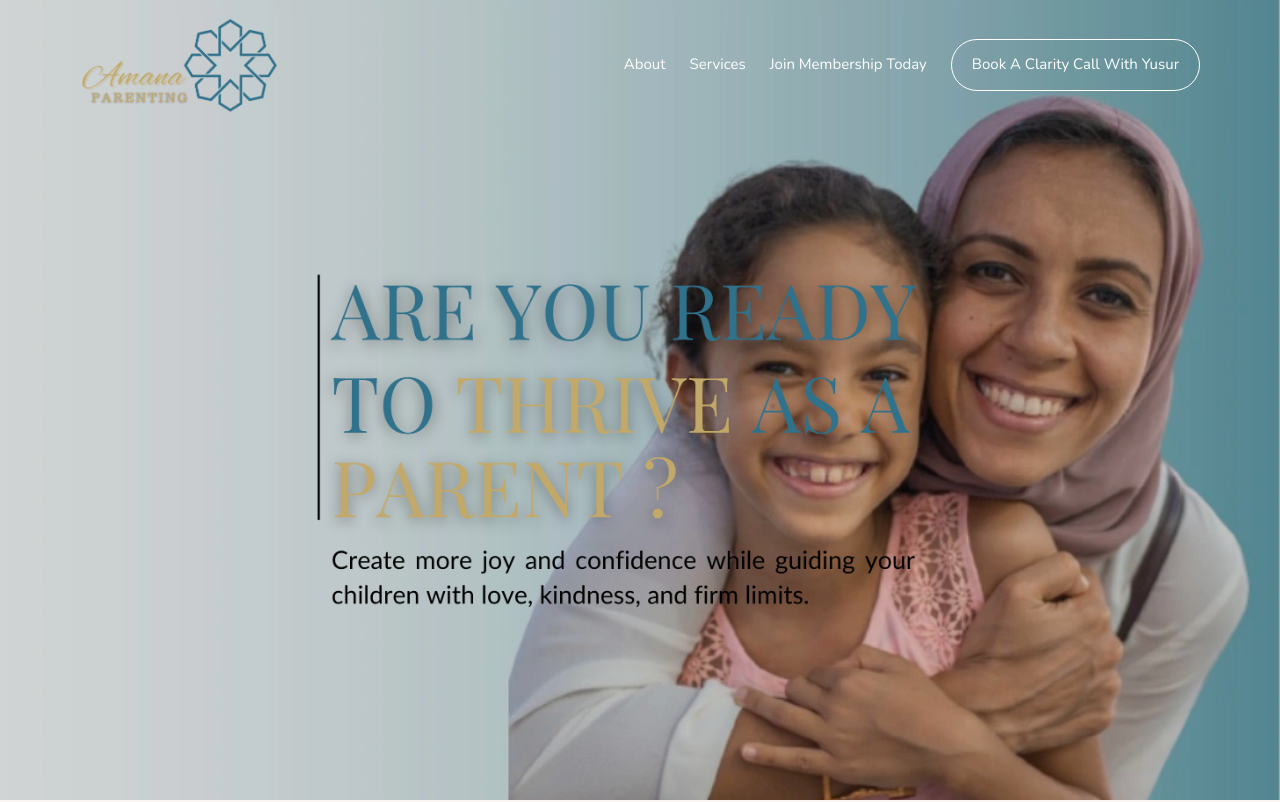
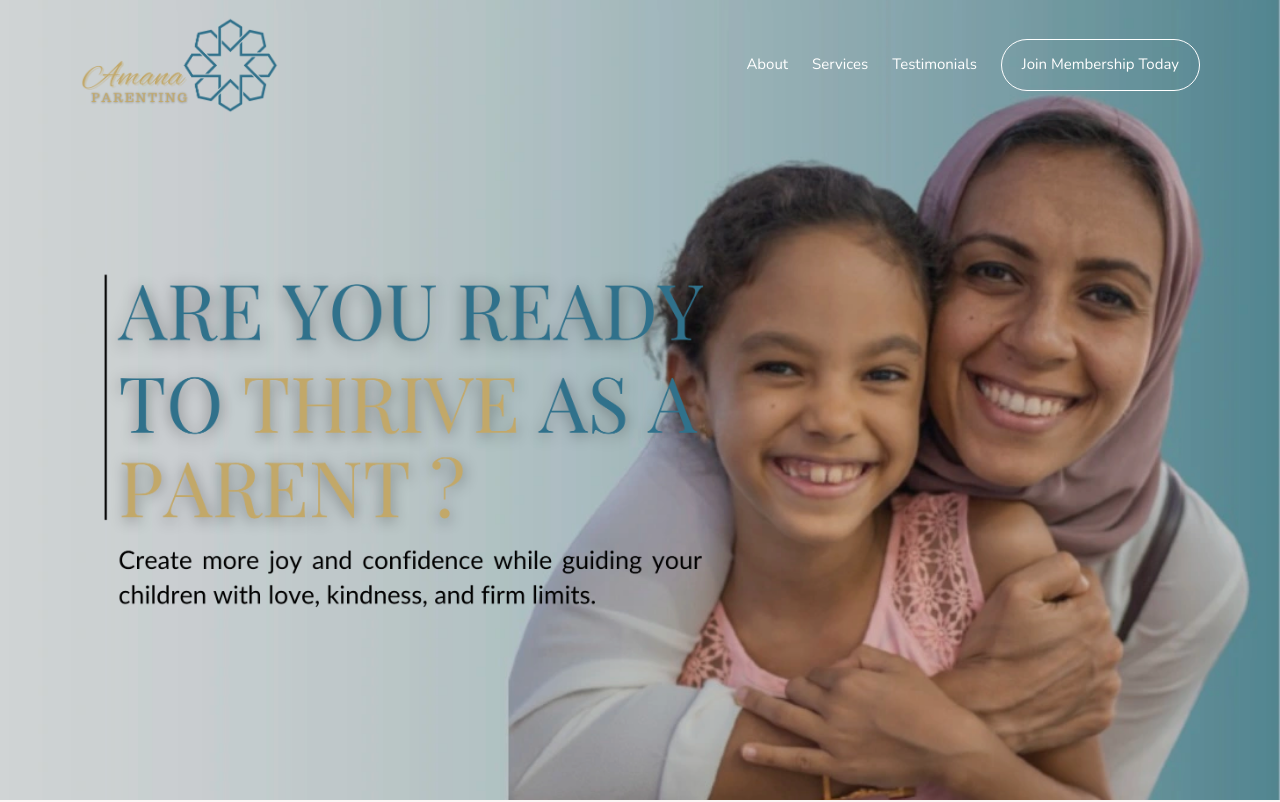
Before and after one commit to rahmamahdi02/amana-parenting, a React (Vite) app: page / in a window 1280 px wide. Shown: the top 802 px of the page. Built offline with nearby package versions, Linux system fonts and the light colour scheme.

Commit message:
membership opens on seperate page

```diff
--- a/src/components/Hero.jsx
+++ b/src/components/Hero.jsx
@@ -17,13 +17,21 @@ export default function Hero() {
       <div className="absolute inset-0 bg-black/15 -z-[1]"></div>
 
       {/* Centered Content */}
-      <div className="w-[90vw] max-w-[800px] px-4 pt-[150px] pb-[60px]">
+      {/* <div className="w-[90vw] max-w-[800px] px-4 pt-[150px] pb-[60px]">
         <img
           src={heroText}
           alt="Hero Text"
           className="w-full h-auto mx-auto"
         />
-      </div>
+      </div> */}
+      <div className="w-[90vw] max-w-[800px] px-4 pt-[150px] pb-[60px] ml-[-33.33%]">
+  <img
+    src={heroText}
+    alt="Hero Text"
+    className="w-full h-auto"
+  />
+</div>
+
     </section>
   );
 }
--- a/src/components/Menu.jsx
+++ b/src/components/Menu.jsx
@@ -1,6 +1,5 @@
 // Menu jsx
 
-import { Link } from "react-router-dom";
 import { navLinks } from "../data";
 
 export default function Menu({ isOpen, closeMenu  }) {
--- a/src/components/Navbar.jsx
+++ b/src/components/Navbar.jsx
@@ -1,31 +1,26 @@
-// Navbar jsx
+// Navbar.jsx
 
 import logoImg from '../../public/logo-nav.png';
 import { navLinks } from "../data";
 import { Link } from "react-router-dom";
 
-
 export default function Navbar({ openMenu, isOpen }) {
-
   return (
     <header className="absolute inset-x-0 z-10">
       <div className="wrapper flex justify-between items-center mx-auto py-4">
-                <a href={"#hero"} className="cursor-pointer" aria-label="Go to Hero section">
-                <img className="w-[200px]" src={logoImg} alt="Amana Parenting Logo"/>
+        <a href="#hero" className="cursor-pointer" aria-label="Go to Hero section">
+          <img className="w-[200px]" src={logoImg} alt="Amana Parenting Logo" />
         </a>
+
         <nav>
-                <ul className={`hidden sm:flex space-x-6 items-center`}>
+          <ul className="hidden sm:flex space-x-6 items-center">
             {navLinks.map((navLink, index) => (
               <li key={index}>
-                        {/* <a
-                        href={`#${navLink.to}`}
-                        aria-label={navLink.ariaLabel}
+                {navLink.type === "route" ? (
+                  <a
+                    href={navLink.to}
                     className="cursor-pointer text-white hover:text-primaryColor duration-200"
                   >
-                        {navLink.name}
-                        </a> */}
-                        {navLink.type === "route" ? (
-  <a href={navLink.to} className="cursor-pointer text-white hover:text-primaryColor duration-200">
                     {navLink.name}
                   </a>
                 ) : (
@@ -37,25 +32,45 @@ export default function Navbar({ openMenu, isOpen }) {
                     {navLink.name}
                   </a>
                 )}
-
               </li>
             ))}
+
+            {/* Membership button - outside the loop, opens in new tab */}
             <li>
-                    <a href="https://calendly.com/amanaparentcoaching/15min?month=2025-05" className="btn btn-outline">Book a Clarity Call with Yusur</a>
+              <a
+                href="/Membership"
+                target="_blank"
+                rel="noopener noreferrer"
+                className="btn btn-outline"
+              >
+                Join Membership Today
+              </a>
             </li>
           </ul>
         </nav>
+
         <button
-
           className="flex justify-center items-center flex-col absolute right-4 top-9 gap-[8px] z-50 sm:hidden"
           aria-label="Toggle menu"
           onClick={openMenu}
         >
-                <div className={`w-8 h-[2px]  rounded-full transition-transform duration-300 ${isOpen ? "rotate-45 translate-y-2.5 bg-darkColor" : "bg-white"}`}></div>
-                <div className={`w-8 h-[2px]  rounded-full transition-transform duration-300 ${isOpen ? "opacity-0 bg-darkColor" : "bg-white"}`}></div>
-                <div className={`w-8 h-[2px]  rounded-full transition-transform duration-300 ${isOpen ? "-rotate-45 -translate-y-2.5 bg-darkColor" : "bg-white"}`}></div>
+          <div
+            className={`w-8 h-[2px] rounded-full transition-transform duration-300 ${
+              isOpen ? "rotate-45 translate-y-2.5 bg-darkColor" : "bg-white"
+            }`}
+          ></div>
+          <div
+            className={`w-8 h-[2px] rounded-full transition-transform duration-300 ${
+              isOpen ? "opacity-0 bg-darkColor" : "bg-white"
+            }`}
+          ></div>
+          <div
+            className={`w-8 h-[2px] rounded-full transition-transform duration-300 ${
+              isOpen ? "-rotate-45 -translate-y-2.5 bg-darkColor" : "bg-white"
+            }`}
+          ></div>
         </button>
       </div>
     </header>
-  )
+  );
 }
--- a/src/data.js
+++ b/src/data.js
@@ -26,7 +26,8 @@ import facebookIcon from './assets/facebook-icon.svg';
   export const navLinks = [
     { name: "About", to: "o-meni", type: "scroll" },
     { name: "Services", to: "tretmani", type: "scroll" },
-    { name: "Join Membership Today", to: "/Membership", type: "route" }, // 👈 New full-page route
+    { name: "Testimonials", to: "tretmani", type: "scroll" }, //not updated
+    // { name: "Join Membership Today", to: "/Membership", type: "route" }, // New full-page route
   ];
 
   export const counter = [
```
Lines whose indentation alone changed are shown as unchanged.
